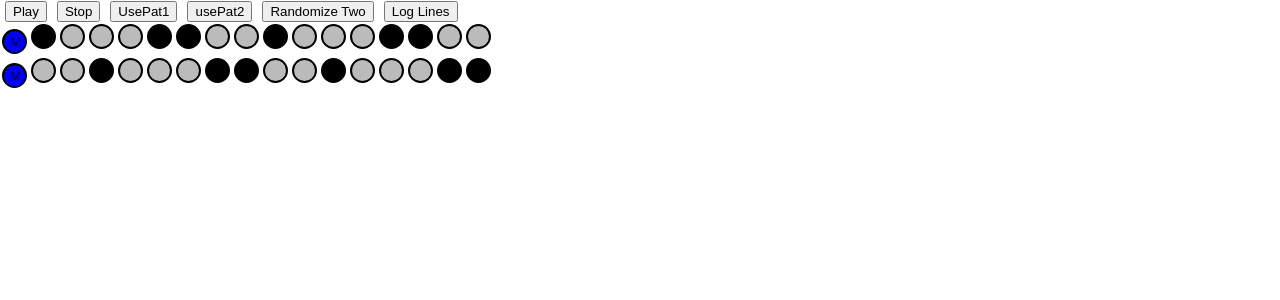
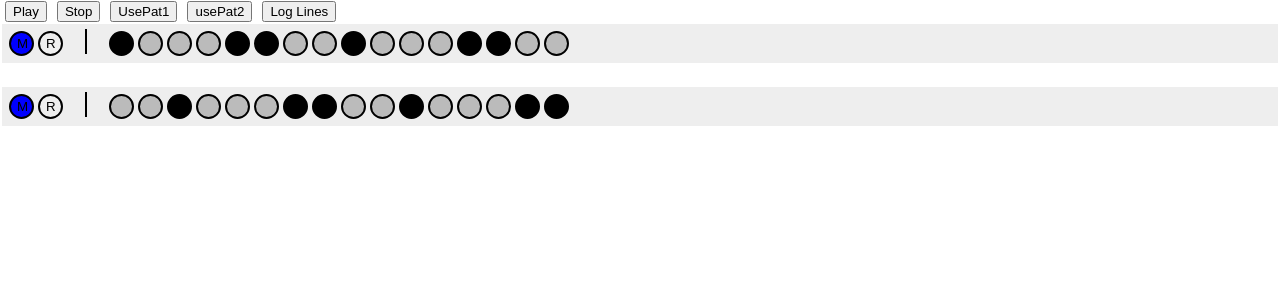
Before and after one commit to crashingbooth/evo-react, a React (Create React App) app: page / in a window 1280 px wide. Shown: the top 300 px of the page. Built offline with nearby package versions, Linux system fonts and the light colour scheme; no server answers.

Commit message:
adds track random button

```diff
--- a/src/Components/Dot.js
+++ b/src/Components/Dot.js
@@ -12,7 +12,7 @@ export default function Dot(props) {
     if (!props.active || highlighted) { return; }
 
     if (props.id === pos) {
-      flash(100,150)
+      flash(150,150)
     }
   },[pos]);
 
--- a/src/Components/DotRow.js
+++ b/src/Components/DotRow.js
@@ -1,7 +1,9 @@
 import React, { useState, useContext, useEffect } from 'react';
 import Dot from './Dot';
 import MuteButton from './MuteButton';
+import RandomButton from './RandomButton';
 import {patternContext} from '../Providers/patternContext';
+import '../Styles/DotRow.css';
 
 export default function DotRow(props) {
   const { lines } = useContext(patternContext);
@@ -13,9 +15,14 @@ export default function DotRow(props) {
   },[lines]);
 
   return (
-    <>
-    <MuteButton lineNumber={props.lineNumber} />
-    {pattern.map((beat, index) => <Dot active={beat} key={index} id={index} lineNumber={props.lineNumber}/>)}
-    </>
+
+    <div className='wrapper'>
+      <MuteButton lineNumber={props.lineNumber} />
+      <RandomButton lineNumber={props.lineNumber} />
+      <div className="spacer"/>
+      <div className="v-line"/>
+      <div className="spacer"/>
+      {pattern.map((beat, index) => <Dot active={beat} key={index} id={index} lineNumber={props.lineNumber}/>)}
+    </div>
   )
 }
--- /dev/null
+++ b/src/Components/RandomButton.js
@@ -0,0 +1,31 @@
+import React, { useState, useRef, useContext, useEffect } from 'react';
+import {patternContext} from '../Providers/patternContext';
+import '../Styles/styles.css';
+
+function RandomButton(props) {
+  const {lines, randomizeLine } = useContext(patternContext);
+  const [highlighted, setHighlighted] = useState(false);
+
+  // useEffect(() => {
+  //   setIsMute(lines[props.lineNumber].muteStatus);
+  //   console.log("set is mute called")
+  // }, [lines])
+
+  const randomize = () => {
+    console.log('tapped mute');
+    randomizeLine(props.lineNumber);
+  };
+
+  const flash = (dur) => {
+      setHighlighted(true);
+      setTimeout(() => {
+        setHighlighted(false)
+      },dur);
+  };
+
+  return (
+    <button className={`dot track-control ${highlighted ? 'highlighted-dot' : ''}`} onClick={randomize}>R</button>
+  )
+}
+
+export default RandomButton;
--- a/src/Components/Transport.js
+++ b/src/Components/Transport.js
@@ -17,7 +17,6 @@ function Transport() {
       <button className="transport-button" onClick={stop}>Stop</button>
       <button className="transport-button" onClick={setPat1}>UsePat1</button>
       <button className="transport-button" onClick={setPat2}>usePat2</button>
-      <button className="transport-button" onClick={randTwo}>Randomize Two</button>
       <button className="transport-button" onClick={logLines}>Log Lines</button>
     </>
   )
--- a/src/Providers/patternContext.js
+++ b/src/Providers/patternContext.js
@@ -55,9 +55,26 @@ const PatternProvider = props => {
     setLines(prev);
   }
 
+  const generateRandomLine = (size) => {
+    let res = [];
+    for (let i = 0; i < size; i++) {
+      res.push(Math.round(Math.random()));
+    }
+    return res;
+  }
+
+  const randomizeLine = (lineNumber) =>  {
+    const prev = [...lines];
+    const newPattern = generateRandomLine(lines[0].pattern.length);
+    prev[lineNumber].pattern = newPattern;
+    setLines(prev);
+  }
 
 
-  const provideData = { lines, setLines, setPat1, setPat2, logLines, toggleMuteForLine };
+
+
+
+  const provideData = { lines, setLines, setPat1, setPat2, logLines, toggleMuteForLine, randomizeLine };
 
   return (
     <patternContext.Provider value={provideData}>
--- /dev/null
+++ b/src/Styles/DotRow.css
@@ -0,0 +1,18 @@
+.wrapper {
+  display: flex;
+  flex-direction: row;
+  justify-content: left;
+  background-color: #eee;
+  padding: 5px;
+  margin: 2px;
+}
+
+.v-line {
+  border-left: 2px solid black;
+  height: 25px;
+}
+
+.spacer {
+  display: block;
+  width: 20px;
+}
--- a/src/Styles/styles.css
+++ b/src/Styles/styles.css
@@ -15,9 +15,13 @@
 }
 
 .selected-button {
-  background-color:  #FF0000;
+  background-color: #FF0000;
 }
 
 .unselected-button {
   background-color: #0000FF;
 }
+
+.highlighted-dot {
+    background-color: blue;
+}
```
